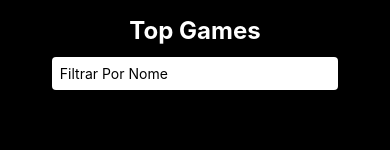
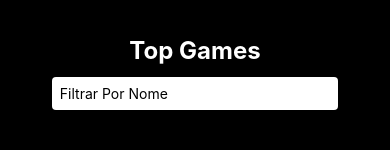
Before and after one commit to Bruhnodev17/appgames, a React Native app: screen / in a window 390 px wide. Shown: the top 160 px of the page. Built offline with nearby package versions, Linux system fonts and the light colour scheme.

Commit message:
ajuste titulo pra celulares com notch

```diff
--- a/src/components/Header/styles.ts
+++ b/src/components/Header/styles.ts
@@ -11,6 +11,7 @@ const styles = StyleSheet.create({
   headerText: {
     textAlign: "center",
     fontSize: 24,
+    marginTop: 20,
     fontWeight: "bold",
     color: "#ffffff",
   },
```
